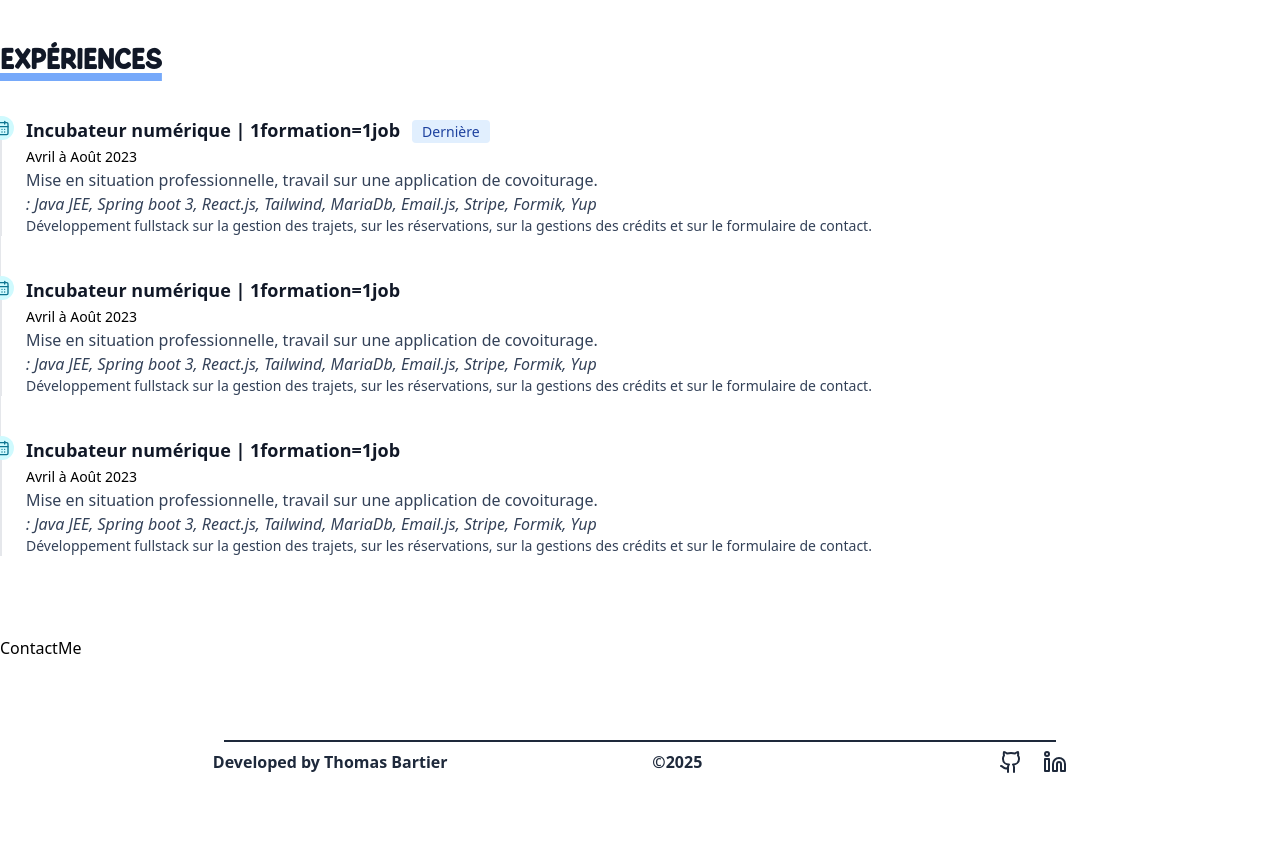
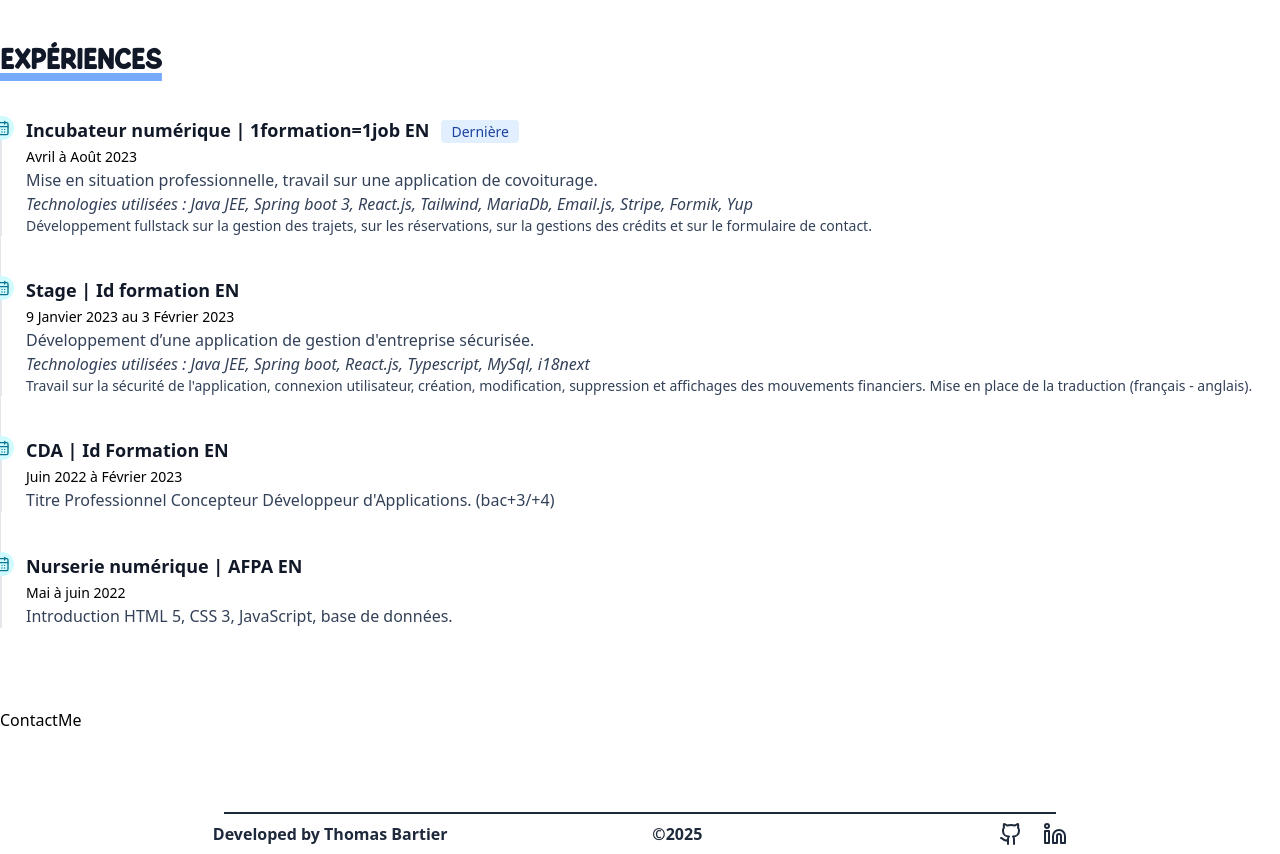
Before and after one commit to tomab23/Portfolio-2.0, a React (Vite) app: page / in a window 1280 px wide. Shown: the part 1385-2239 px from the top of the page. Before the commit the page ends 2167 px from the top, so only its background shows below. Built offline with nearby package versions, Linux system fonts and the light colour scheme.

Commit message:
mock experience + custom exp component with props + list mock exp

```diff
--- a/src/components/experiences/CustomExperience.jsx
+++ b/src/components/experiences/CustomExperience.jsx
@@ -1,9 +1,12 @@
 import { Timeline } from "flowbite-react";
 import { useTranslation } from "react-i18next";
 import { CalendarDays } from "lucide-react";
+import { ExperiencesMockFr } from "../../models/ExperiencesMockFr";
 
-const CustomExperience = ({ children, date, title, latest }) => {
+const CustomExperience = ({ experience }) => {
   const { t } = useTranslation();
+
+  const lastId = ExperiencesMockFr.length;
 
   return (
     <Timeline>
@@ -22,16 +25,27 @@ const CustomExperience = ({ children, date, title, latest }) => {
         />
         <Timeline.Content>
           <Timeline.Title>
-            {title}
-            {latest &&
+            {experience.title} | {experience.entreprise}
+            {experience.id === lastId && (
               <span className="bg-blue-100 text-blue-800 text-sm font-medium mr-2 px-2.5 py-0.5 rounded dark:bg-blue-900 dark:text-blue-300 ml-3">
-                {/* {t("experience.latest")} */}
                 Dernière
               </span>
-            }
+            )}
           </Timeline.Title>
-          <Timeline.Time className="text-dark-ligh dark:text-gray-200">{date}</Timeline.Time>
-          <Timeline.Body className="text-dark dark:text-light">{children}</Timeline.Body>
+          <Timeline.Time className="text-dark-ligh dark:text-gray-200">
+            {experience.date}
+          </Timeline.Time>
+          <Timeline.Body className="text-dark dark:text-light">
+            <p>{experience.resume}</p>
+            {experience.work && (
+              <div>
+                <p className="italic">
+                  Technologies utilisées : {experience.stack}
+                </p>
+                <p className="text-sm">{experience.info}</p>
+              </div>
+            )}
+          </Timeline.Body>
         </Timeline.Content>
       </Timeline.Item>
     </Timeline>
--- a/src/components/experiences/MyExperiences.jsx
+++ b/src/components/experiences/MyExperiences.jsx
@@ -1,76 +1,21 @@
 import { useTranslation } from "react-i18next";
+import { ExperiencesMockFr } from "../../models/ExperiencesMockFr";
+import { ExperiencesMockEn } from "../../models/ExperiencesMockEn";
 import CustomExperience from "./CustomExperience";
 
 const MyExperiences = () => {
 
-    const { t } = useTranslation();
+    const { t, i18n } = useTranslation();
+
+    const mock = i18n.language === "fr" ? ExperiencesMockFr : ExperiencesMockEn;
 
   return (
     <ol className="relative border-l border-gray-200 dark:border-gray-700 mt-10">
-    {/* EXP incubateur */}
-    <li>
-      <CustomExperience
-        latest
-        // title={`${t("experience.incubateur.name")} | 1formation=1job`}
-        // date={t("experience.incubateur.date")}
-        title={"Incubateur numérique | 1formation=1job"}
-        date= "Avril à Août 2023"
-      >
-        <p>
-        {/* {t("experience.incubateur.resume")} */} Mise en situation professionnelle, travail sur une application de covoiturage.
-        </p>
-        <p className="italic">
-        {/* {t("experience.tech")}  */}
-        : Java JEE, Spring boot 3, React.js,
-          Tailwind, MariaDb, Email.js, Stripe, Formik, Yup
-        </p>
-        <p className="text-sm">
-        {/* {t("experience.incubateur.job")} */} Développement fullstack sur la gestion des trajets, sur les réservations, sur la gestions des crédits et sur le formulaire de contact.
-        </p>
-      </CustomExperience>
-    </li>
-    {/* EXP stage cda */}
-    <li>
-      <CustomExperience
-        // title={`${t("experience.incubateur.name")} | 1formation=1job`}
-        // date={t("experience.incubateur.date")}
-        title={"Incubateur numérique | 1formation=1job"}
-        date= "Avril à Août 2023"
-      >
-        <p>
-        {/* {t("experience.incubateur.resume")} */} Mise en situation professionnelle, travail sur une application de covoiturage.
-        </p>
-        <p className="italic">
-        {/* {t("experience.tech")}  */}
-        : Java JEE, Spring boot 3, React.js,
-          Tailwind, MariaDb, Email.js, Stripe, Formik, Yup
-        </p>
-        <p className="text-sm">
-        {/* {t("experience.incubateur.job")} */} Développement fullstack sur la gestion des trajets, sur les réservations, sur la gestions des crédits et sur le formulaire de contact.
-        </p>
-      </CustomExperience>
-    </li>
-    {/* NEW */}
-    <li>
-      <CustomExperience
-        // title={`${t("experience.incubateur.name")} | 1formation=1job`}
-        // date={t("experience.incubateur.date")}
-        title={"Incubateur numérique | 1formation=1job"}
-        date= "Avril à Août 2023"
-      >
-        <p>
-        {/* {t("experience.incubateur.resume")} */} Mise en situation professionnelle, travail sur une application de covoiturage.
-        </p>
-        <p className="italic">
-        {/* {t("experience.tech")}  */}
-        : Java JEE, Spring boot 3, React.js,
-          Tailwind, MariaDb, Email.js, Stripe, Formik, Yup
-        </p>
-        <p className="text-sm">
-        {/* {t("experience.incubateur.job")} */} Développement fullstack sur la gestion des trajets, sur les réservations, sur la gestions des crédits et sur le formulaire de contact.
-        </p>
-      </CustomExperience>
-    </li>
+            {mock.map((exp) => (
+              <li key={exp.id}>
+                <CustomExperience  experience={exp} />
+              </li>
+            )).reverse()}
 
   </ol>
   )
--- /dev/null
+++ b/src/models/ExperiencesMockEn.js
@@ -0,0 +1,47 @@
+export const ExperiencesMockEn = [
+    {
+        id: 1,
+        title: "Nurserie numérique",
+        entreprise : "AFPA EN",
+        date : "Mai à juin 2022",
+        work : false,
+        resume : "Introduction HTML 5, CSS 3, JavaScript, base de données.",
+        stack : "",
+        info : ""
+
+    },
+    {
+        id: 2,
+        title: "CDA",
+        entreprise : "Id Formation EN",
+        date : "Juin 2022 à Février 2023",
+        work : false,
+        resume : "Titre Professionnel Concepteur Développeur d'Applications. (bac+3/+4)",
+        stack : "",
+        info : ""
+
+    },
+    {
+        id: 3,
+        title: "Stage",
+        entreprise : "Id formation EN",
+        date : "9 Janvier 2023 au 3 Février 2023",
+        work : true,
+        resume : "Développement d’une application de gestion d'entreprise sécurisée.",
+        stack : "Java JEE, Spring boot, React.js, Typescript, MySql, i18next",
+        info : "Travail sur la sécurité de l'application, connexion utilisateur, création, modification, suppression et affichages des mouvements financiers. Mise en place de la traduction (français - anglais)."
+
+    },
+    {
+        id: 4,
+        title: "Incubateur numérique",
+        entreprise : "1formation=1job EN",
+        date : "Avril à Août 2023",
+        work : true,
+        resume : "Mise en situation professionnelle, travail sur une application de covoiturage.",
+        stack : " Java JEE, Spring boot 3, React.js, Tailwind, MariaDb, Email.js, Stripe, Formik, Yup",
+        info : "Développement fullstack sur la gestion des trajets, sur les réservations, sur la gestions des crédits et sur le formulaire de contact."
+
+    },
+
+]
--- /dev/null
+++ b/src/models/ExperiencesMockFr.js
@@ -0,0 +1,47 @@
+export const ExperiencesMockFr = [
+    {
+        id: 1,
+        title: "Nurserie numérique",
+        entreprise : "AFPA",
+        date : "Mai à juin 2022",
+        work : false,
+        resume : "Introduction HTML 5, CSS 3, JavaScript, base de données.",
+        stack : "",
+        info : ""
+
+    },
+    {
+        id: 2,
+        title: "CDA",
+        entreprise : "Id Formation",
+        date : "Juin 2022 à Février 2023",
+        work : false,
+        resume : "Titre Professionnel Concepteur Développeur d'Applications. (bac+3/+4)",
+        stack : "",
+        info : ""
+
+    },
+    {
+        id: 3,
+        title: "Stage",
+        entreprise : "Id formation",
+        date : "9 Janvier 2023 au 3 Février 2023",
+        work : true,
+        resume : "Développement d’une application de gestion d'entreprise sécurisée.",
+        stack : "Java JEE, Spring boot, React.js, Typescript, MySql, i18next",
+        info : "Travail sur la sécurité de l'application, connexion utilisateur, création, modification, suppression et affichages des mouvements financiers. Mise en place de la traduction (français - anglais)."
+
+    },
+    {
+        id: 4,
+        title: "Incubateur numérique",
+        entreprise : "1formation=1job",
+        date : "Avril à Août 2023",
+        work : true,
+        resume : "Mise en situation professionnelle, travail sur une application de covoiturage.",
+        stack : " Java JEE, Spring boot 3, React.js, Tailwind, MariaDb, Email.js, Stripe, Formik, Yup",
+        info : "Développement fullstack sur la gestion des trajets, sur les réservations, sur la gestions des crédits et sur le formulaire de contact."
+
+    },
+
+]
```
